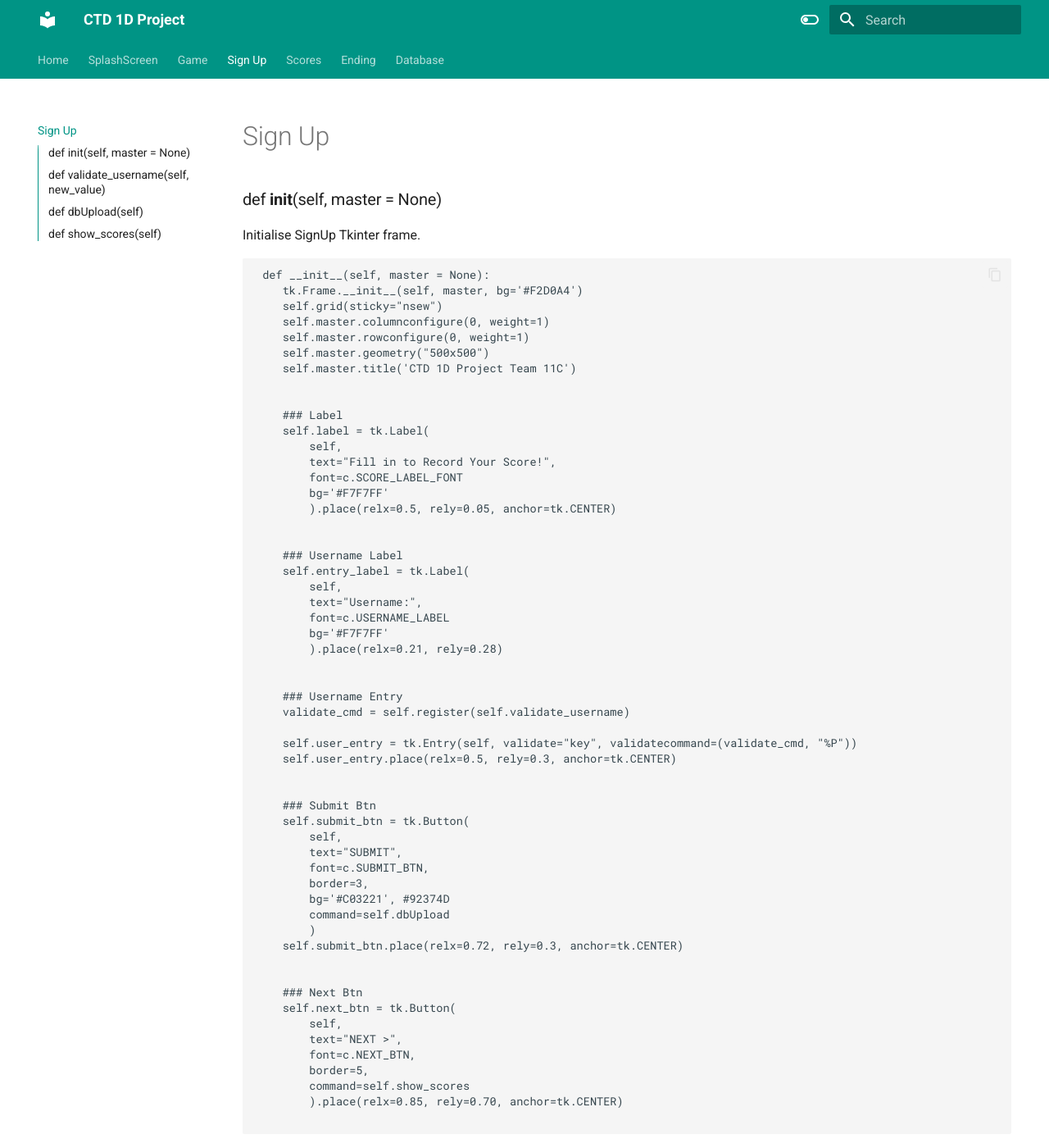
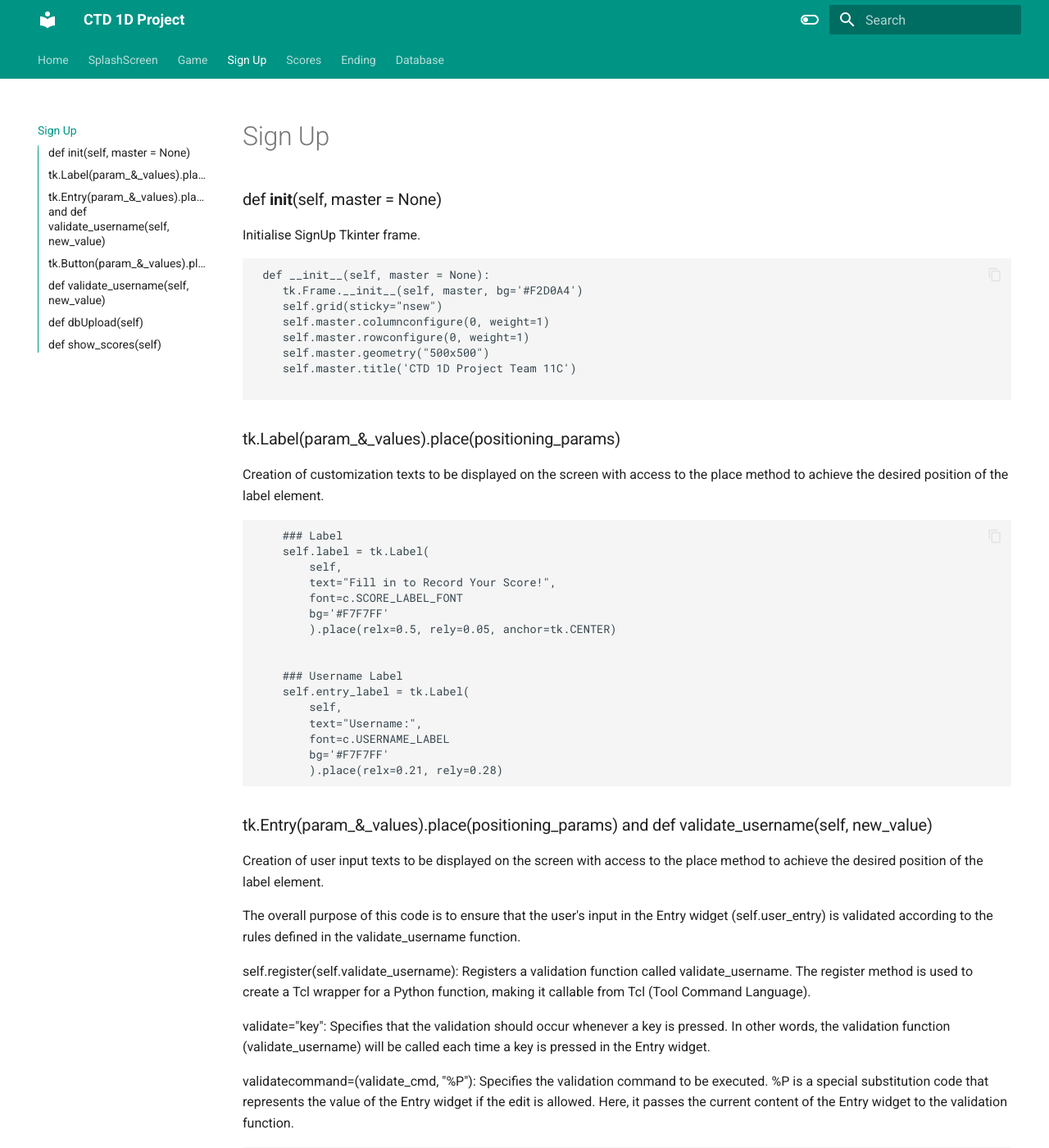
Before and after one commit to zed-ex/CTD-1D-Documentation-Site, an MkDocs documentation site: the page built from docs/signup.md, in a window 1280 px wide and 1400 px high. Shown: the whole window at 82% size. Built offline with MkDocs 1.6.1 and Material for MkDocs 9.7.7, drawn with Linux system fonts in a browser that asks for light colours; some of the changed text lies outside the part shown.

Commit message:
Update signup.md

````diff
--- a/docs/signup.md
+++ b/docs/signup.md
@@ -9,7 +9,12 @@
     self.master.geometry("500x500")
     self.master.title('CTD 1D Project Team 11C')
 
+```
 
+### tk.Label(param_&_values).place(positioning_params)
+Creation of customization texts to be displayed on the screen with access
+to the place method to achieve the desired position of the label element.
+``` py
     ### Label
     self.label = tk.Label(
         self,
@@ -26,15 +31,33 @@
         font=c.USERNAME_LABEL
         bg='#F7F7FF'
         ).place(relx=0.21, rely=0.28)
+```
 
+### tk.Entry(param_&_values).place(positioning_params) and def validate_username(self, new_value)
+Creation of user input texts to be displayed on the screen with access
+to the place method to achieve the desired position of the label element.
 
+The overall purpose of this code is to ensure that the user's input in the
+Entry widget (self.user_entry) is validated according to the rules defined in the validate_username function.
+
+self.register(self.validate_username): Registers a validation function called validate_username. The register method is used to create a Tcl wrapper for a Python function, making it callable from Tcl (Tool Command Language).
+
+validate="key": Specifies that the validation should occur whenever a key is pressed. In other words, the validation function (validate_username) will be called each time a key is pressed in the Entry widget.
+
+validatecommand=(validate_cmd, "%P"): Specifies the validation command to be executed. %P is a special substitution code that represents the value of the Entry widget if the edit is allowed. Here, it passes the current content of the Entry widget to the validation function.
+``` py
     ### Username Entry
     validate_cmd = self.register(self.validate_username)
 
     self.user_entry = tk.Entry(self, validate="key", validatecommand=(validate_cmd, "%P"))
     self.user_entry.place(relx=0.5, rely=0.3, anchor=tk.CENTER)
+```
 
+### tk.Button(param_&_values).place(positioning_params)
+self.submit_btn: This interface calls the method dbUpload() upon being pressed to upload the user's score and username to the database. It is immediately disabled upon submission of the entry to prevent users from submitting multiple scores with the same/different username.
 
+self.next_btn: This interface calls the method show_scores() upon being pressed to transition to the next UI window.
+``` py
     ### Submit Btn
     self.submit_btn = tk.Button(
         self,
@@ -55,18 +78,18 @@
         border=5,
         command=self.show_scores
         ).place(relx=0.85, rely=0.70, anchor=tk.CENTER)
-
 ```
 
 ### def validate_username(self, new_value)
-Check if username length is less than or equal 20.
+The function is expected to return a boolean value indicating whether the input is valid or not. If the input is valid, the edit is allowed; otherwise, the edit is rejected. Its purpose is to check if the username length is less than or equal to 20.
 ``` py
 def validate_username(self, new_value):
         return len(new_value) <= 20
 ```
 
 ### def dbUpload(self)
-Upload score to database.
+The method changes the state of the button to disabled preventing further user entries and uploads the user's username and score to the database.
+The .strip() method is used to remove any excess spaces before and after the username input.
 ``` py
     def dbUpload(self):
         self.submit_btn.configure(state='disabled')
@@ -75,7 +98,7 @@
 ```
 
 ### def show_scores(self)
-Show Scores page.
+The method destroys the current window and opens up the Scores() Class as the new window.
 ``` py
 def show_scores(self):
         self.destroy()
````
